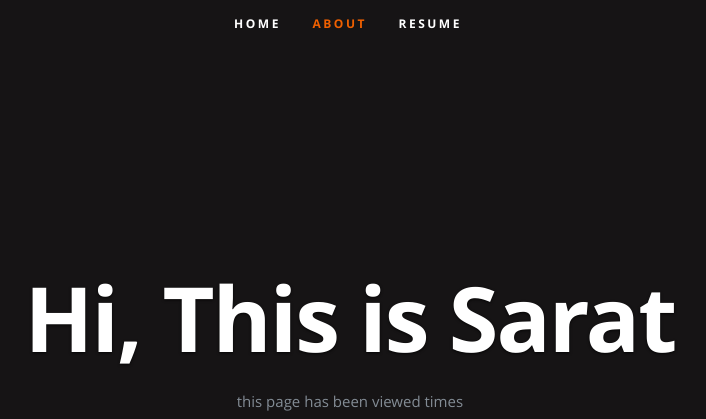
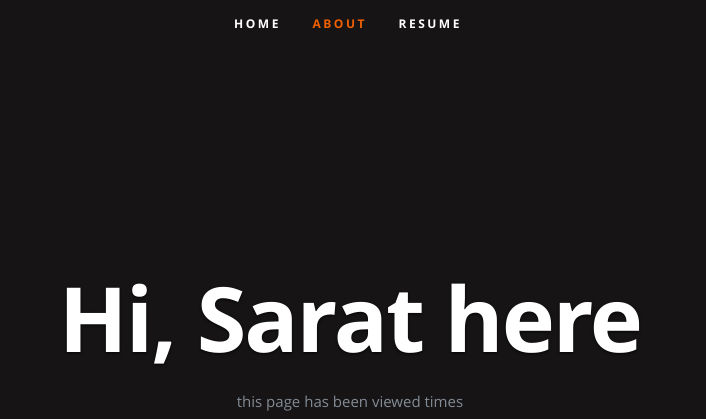
Before and after one commit to sarat-balogun/Azure-Resume, a plain HTML site: page frontend/index.html in a window 1280 px wide. Shown: the top 419 px of the page, without its empty margins (292-998 px from the left). Drawn offline with nearby package versions, Linux system fonts and the light colour scheme.

Commit message:
Updates to frontend

```diff
--- a/frontend/index.html
+++ b/frontend/index.html
@@ -54,7 +54,7 @@
 
       <div class="row banner">
          <div class="banner-text">
-            <h1 class="responsive-headline">Hi, This is Sarat</h1>
+            <h1 class="responsive-headline">Hi, Sarat here</h1>
 
             <p>this page has been viewed <a id="counter"></a> times </p>
             <ul class="social">
```
